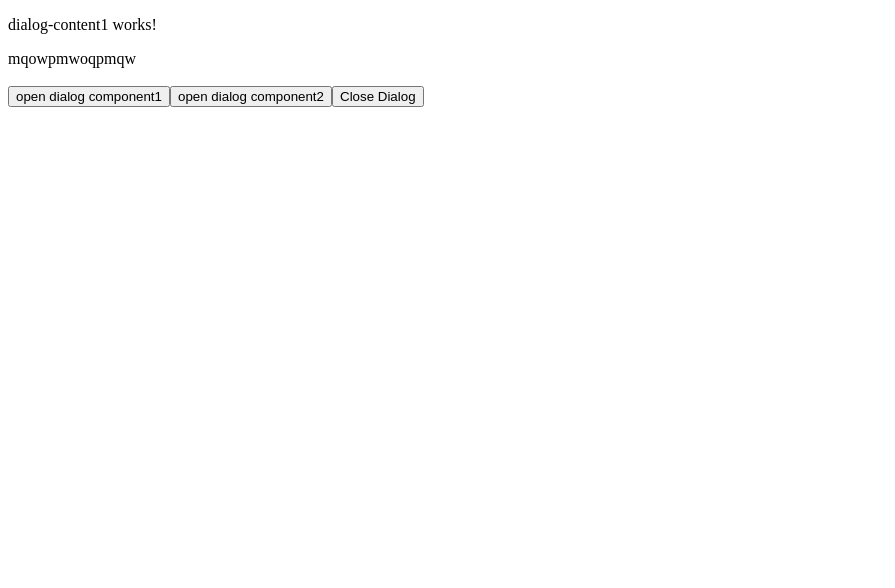
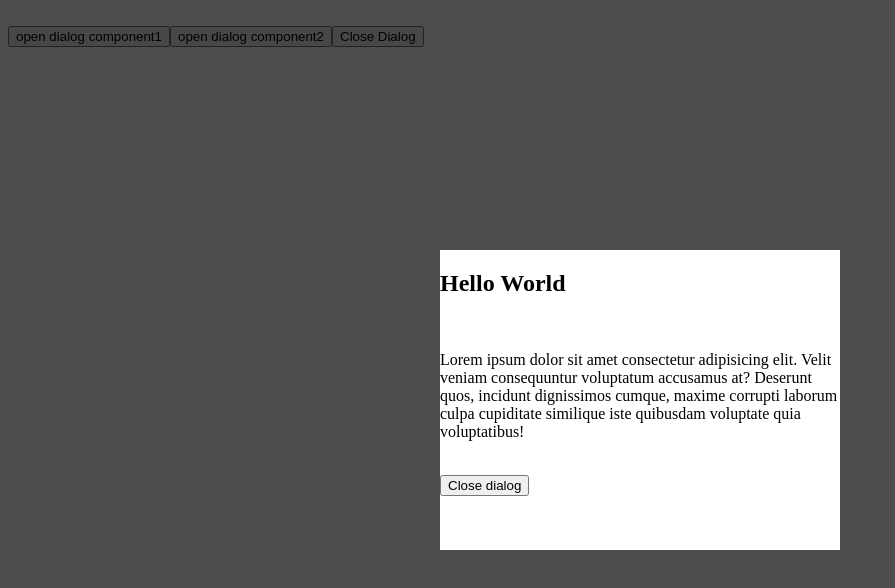
Before and after one commit to EmircanKoc1/my-angular-playground, an Angular app: page / in a window 1280 px wide. Both pictures are taken after a click on the button "open dialog component1". Shown: the top 588 px of the page, without its empty margins (0-895 px from the left). Built offline with nearby package versions, Linux system fonts and the light colour scheme.

Commit message:
The custom dialog has been improved.

```diff
--- a/src/app/full-dynamic-dialog/components/dialog-content1/dialog-content1.component.html
+++ b/src/app/full-dynamic-dialog/components/dialog-content1/dialog-content1.component.html
@@ -1 +1,7 @@
-<p>dialog-content1 works!</p>
+<h2>Hello World</h2>
+<br>
+<p>Lorem ipsum dolor sit amet consectetur adipisicing elit. Velit veniam consequuntur voluptatum accusamus at? Deserunt
+    quos, incidunt dignissimos cumque, maxime corrupti laborum culpa cupiditate similique iste quibusdam voluptate quia
+    voluptatibus!</p>
+<br>
+<button (click)="dialogService.closeDialog()">Close dialog</button>
--- a/src/app/full-dynamic-dialog/components/dialog-content1/dialog-content1.component.ts
+++ b/src/app/full-dynamic-dialog/components/dialog-content1/dialog-content1.component.ts
@@ -1,4 +1,5 @@
-import { Component } from '@angular/core';
+import { Component, inject } from '@angular/core';
+import { DialogManagerService } from '../../services/dialog-manager.service';
 
 @Component({
   selector: 'fdd-dialog-content1',
@@ -9,4 +10,8 @@ import { Component } from '@angular/core';
 })
 export class DialogContent1Component {
 
+  dialogService: DialogManagerService = inject(DialogManagerService);
+
+
+
 }
--- a/src/app/full-dynamic-dialog/components/dialog/dialog.component.html
+++ b/src/app/full-dynamic-dialog/components/dialog/dialog.component.html
@@ -1,8 +1,8 @@
-<div class="dialog-container">
+<div class="dialog-container" [ngClass]="{'display-none':!dialogService.isShowDialog()}">
+<!-- <div class="dialog-container" [ngClass]="{'display-none':false}"> -->
 
     <div class="dialog-box">
         <ng-container #dialogBox></ng-container>
-        mqowpmwoqpmqw
     </div>
-    <div class="dialog-backdrop"></div>
+    <div (click)="closeDialogClickBackdrop()" class="dialog-backdrop"></div>
 </div>
--- a/src/app/full-dynamic-dialog/components/dialog/dialog.component.scss
+++ b/src/app/full-dynamic-dialog/components/dialog/dialog.component.scss
@@ -0,0 +1,25 @@
+.display-none {
+    display: none;
+}
+
+.dialog-box {
+    position: fixed;
+    width: 400px;
+    height: 300px;
+    background-color: white;
+    left: 50%;
+    top: 50%;
+    transform: translate(-50%, -50%);
+    z-index: 2;
+}
+
+.dialog-backdrop {
+    position: fixed;
+    width: 100%;
+    height: 100%;
+    background-color: rgba(0, 0, 0, 0.7);
+    left: 0;
+    top: 0;
+
+    // filter: blur(1px);
+}
--- a/src/app/full-dynamic-dialog/components/dialog/dialog.component.ts
+++ b/src/app/full-dynamic-dialog/components/dialog/dialog.component.ts
@@ -1,10 +1,11 @@
 import { Component, effect, inject, signal, ViewChild, viewChild, ViewContainerRef, WritableSignal } from '@angular/core';
 import { DialogManagerService } from '../../services/dialog-manager.service';
+import { CommonModule } from '@angular/common';
 
 @Component({
   selector: 'fdd-dialog',
   standalone: true,
-  imports: [],
+  imports: [CommonModule],
   templateUrl: './dialog.component.html',
   styleUrl: './dialog.component.scss'
 })
@@ -16,6 +17,8 @@ export class DialogComponent {
   }) containerRef!: ViewContainerRef;
 
   dialogService: DialogManagerService = inject(DialogManagerService);
+
+
 
   constructor() {
 
@@ -57,5 +60,10 @@ export class DialogComponent {
     console.log("component closedialog method was executed");
   }
 
+  closeDialogClickBackdrop() {
+    if (this.dialogService.closeOnBackdropClick() === true) {
+      this.dialogService.closeDialog();
+    }
+  }
 
 }
--- a/src/app/full-dynamic-dialog/services/dialog-manager.service.ts
+++ b/src/app/full-dynamic-dialog/services/dialog-manager.service.ts
@@ -15,6 +15,7 @@ export class DialogManagerService {
   }
   showComponentRef: WritableSignal<any> = signal<any>(null);
   isShowDialog: WritableSignal<boolean> = signal(false);
+  closeOnBackdropClick: WritableSignal<boolean> = signal(false);
 
   openDialog(component: any) {
     this.showComponentRef.set(component);
```
